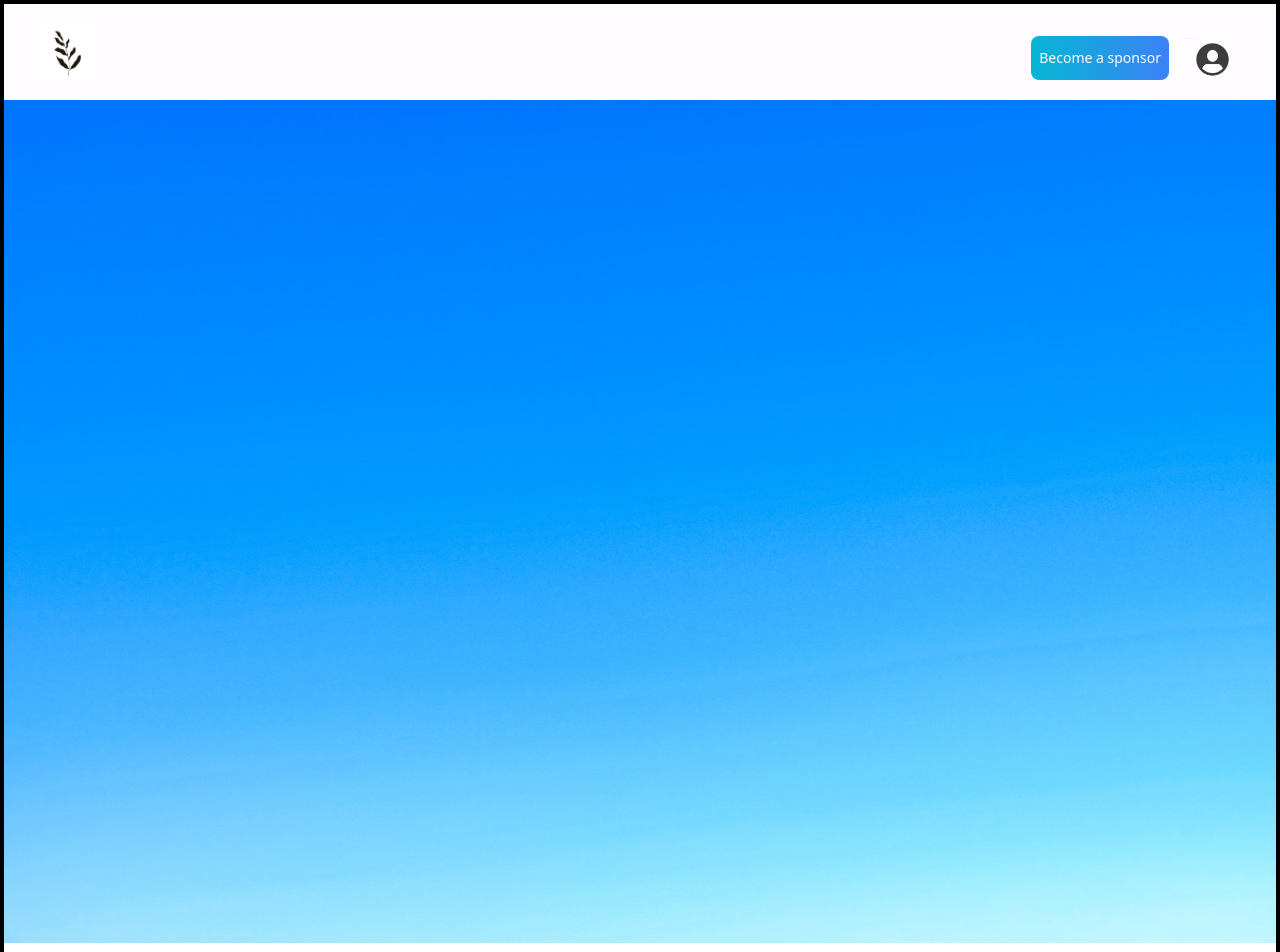
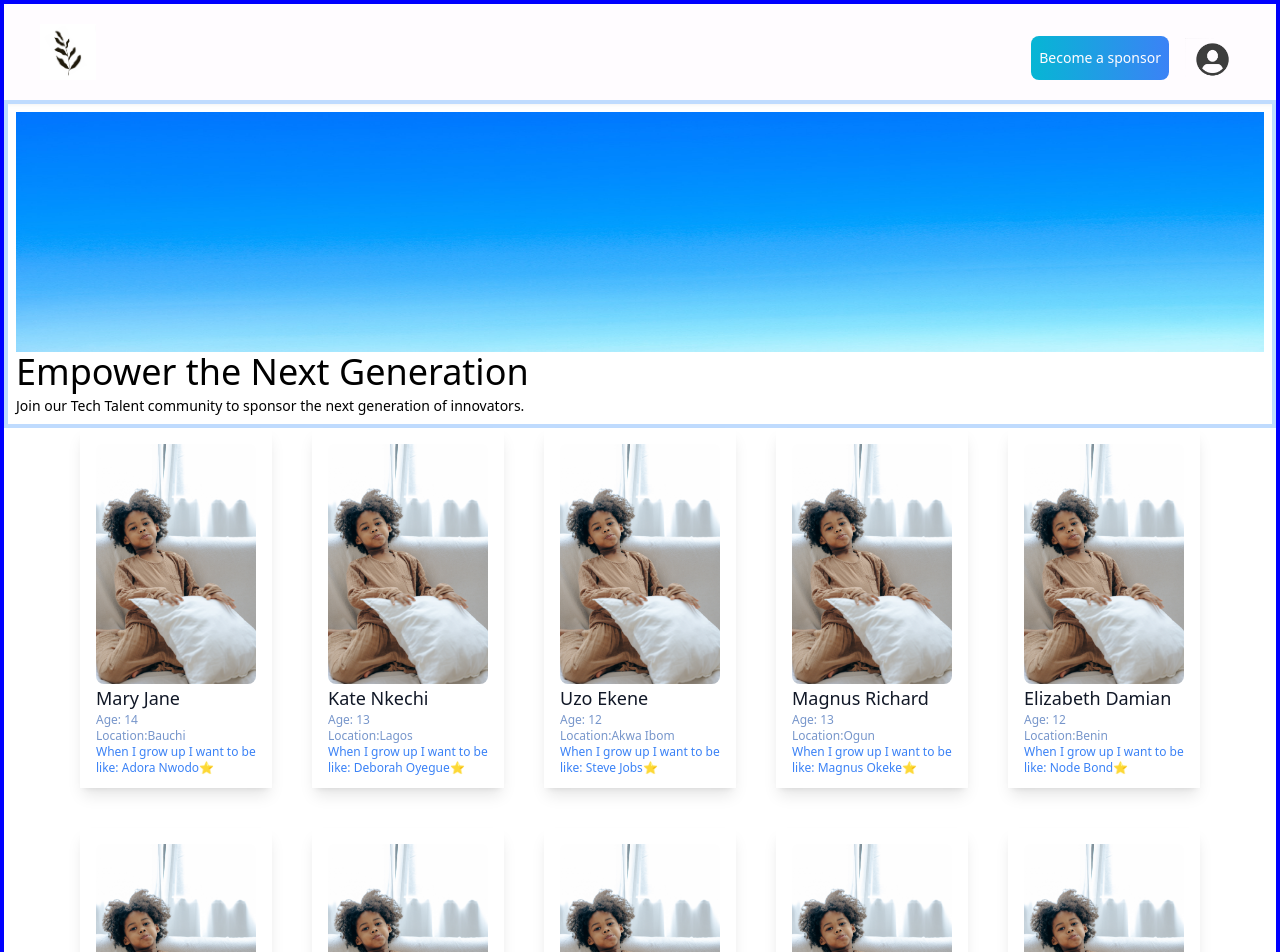
Before and after one commit to Dee-Tyan/civil-quota-app, a React (Create React App) app in the folder cq-app/: page / in a window 1280 px wide. Shown: the top 952 px of the page. Built offline with nearby package versions, Linux system fonts and the light colour scheme.

Commit message:
homepage design setup

```diff
--- a/cq-app/src/components/Pages/Home/Homepage.tsx
+++ b/cq-app/src/components/Pages/Home/Homepage.tsx
@@ -1,22 +1,33 @@
 import React, { ReactNode } from "react";
 import Profile from "../../ProfileCard/Profile";
-import profiledata from "../../../dummyprofiledata"
-import heroImg from "../../../assets/hero.jpg"
+import profiledata from "../../../dummyprofiledata";
+import heroImg from "../../../assets/hero.jpg";
 
 const Homepage = () => {
-    let renderProfile: ReactNode = profiledata.map(talent => {
-        return <Profile tname={talent.tname} age={talent.age} location={talent.location} mentor={talent.mentor}  />
-      })
+  let renderProfile: ReactNode = profiledata.map((talent) => {
+    return (
+      <Profile
+        tname={talent.tname}
+        age={talent.age}
+        location={talent.location}
+        mentor={talent.mentor}
+      />
+    );
+  });
   return (
     <div className="">
       <main>
-        <section className="w-full m-h-14">
-          <img src={heroImg}/>
+        <section className="w-full p-2 flex flex-col border-4 border-solid border-blue-200">
+          <img className="h-60" src={heroImg} />
+          <h1 className="mb-1 text-4xl">Empower the Next Generation</h1>
+          <p className="mt-0 text-sm ">
+            Join our Tech Talent community to sponsor the next generation of
+            innovators.
+          </p>
         </section>
 
-        <section className="flex flex-wrap gap-10">
-
-        {renderProfile}
+        <section className="flex justify-center flex-wrap gap-10">
+          {renderProfile}
         </section>
       </main>
     </div>
--- a/cq-app/src/index.css
+++ b/cq-app/src/index.css
@@ -6,7 +6,7 @@
 
 body {
   margin: 0;
-  border: 4px solid black;
+  border: 4px solid blue;
 }
 
 code {
```
